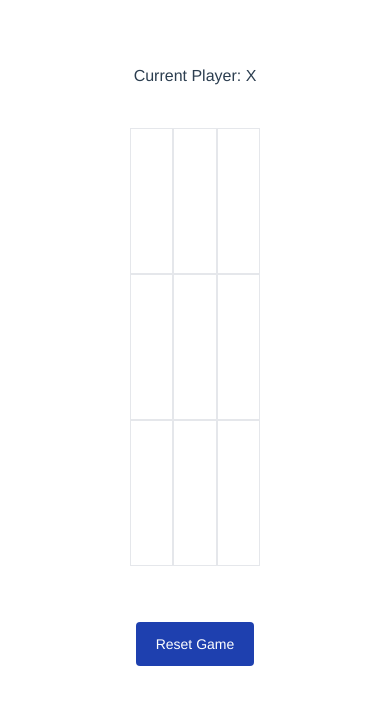
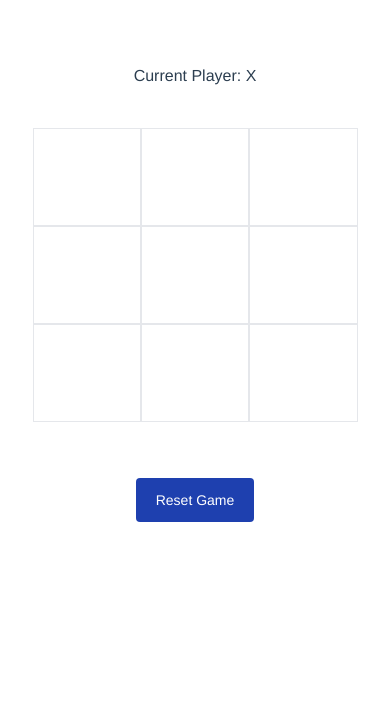
Before and after one commit to reeceballano/tic-tac-toe, a Vue app: page / in a window 390 px wide. Shown: the top 704 px of the page. Built offline with nearby package versions, Linux system fonts and the light colour scheme.

Commit message:
fixed mobile layout

```diff
--- a/src/components/Cell.vue
+++ b/src/components/Cell.vue
@@ -91,6 +91,6 @@ export default {
 
 <style lang="scss" scoped>
     .game-cell {
-        @apply hover:bg-blue-200 delay-100 transition-colors text-7xl font-extralight  cursor-pointer top-0 left-0 flex items-center justify-center w-full h-36;
+        @apply hover:bg-blue-200 delay-100 transition-colors text-7xl font-extralight  cursor-pointer top-0 left-0 flex items-center justify-center w-full md:h-36 h-24;
     }
 </style>
--- a/src/views/Home.vue
+++ b/src/views/Home.vue
@@ -4,7 +4,7 @@
             <span v-if="gameActive">Current Player: {{ currentPlayer }}</span>
             <span v-if="!gameActive">Winner: {{ winner }}</span>
 
-            <div class="game-wrapper w-1/3 m-auto my-10">
+            <div class="game-wrapper md:w-1/3 w-10/12 m-auto my-10">
                 <Board />
 
                 <button @click.prevent="reset" class="bg-blue-800 text-white px-5 py-3 rounded mt-14 hover:bg-blue-900 transition-colors delay-900 text-sm">Reset Game</button>
```
